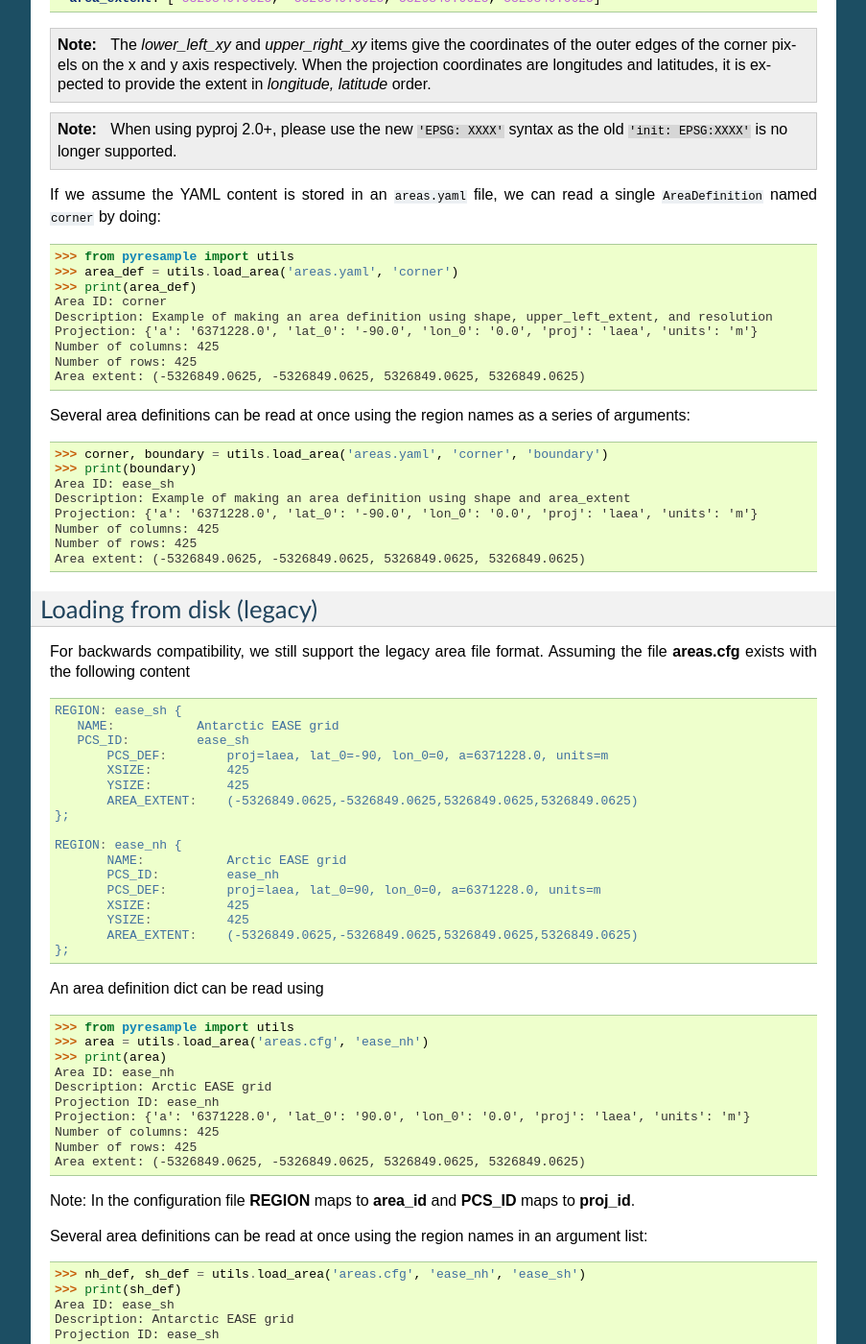
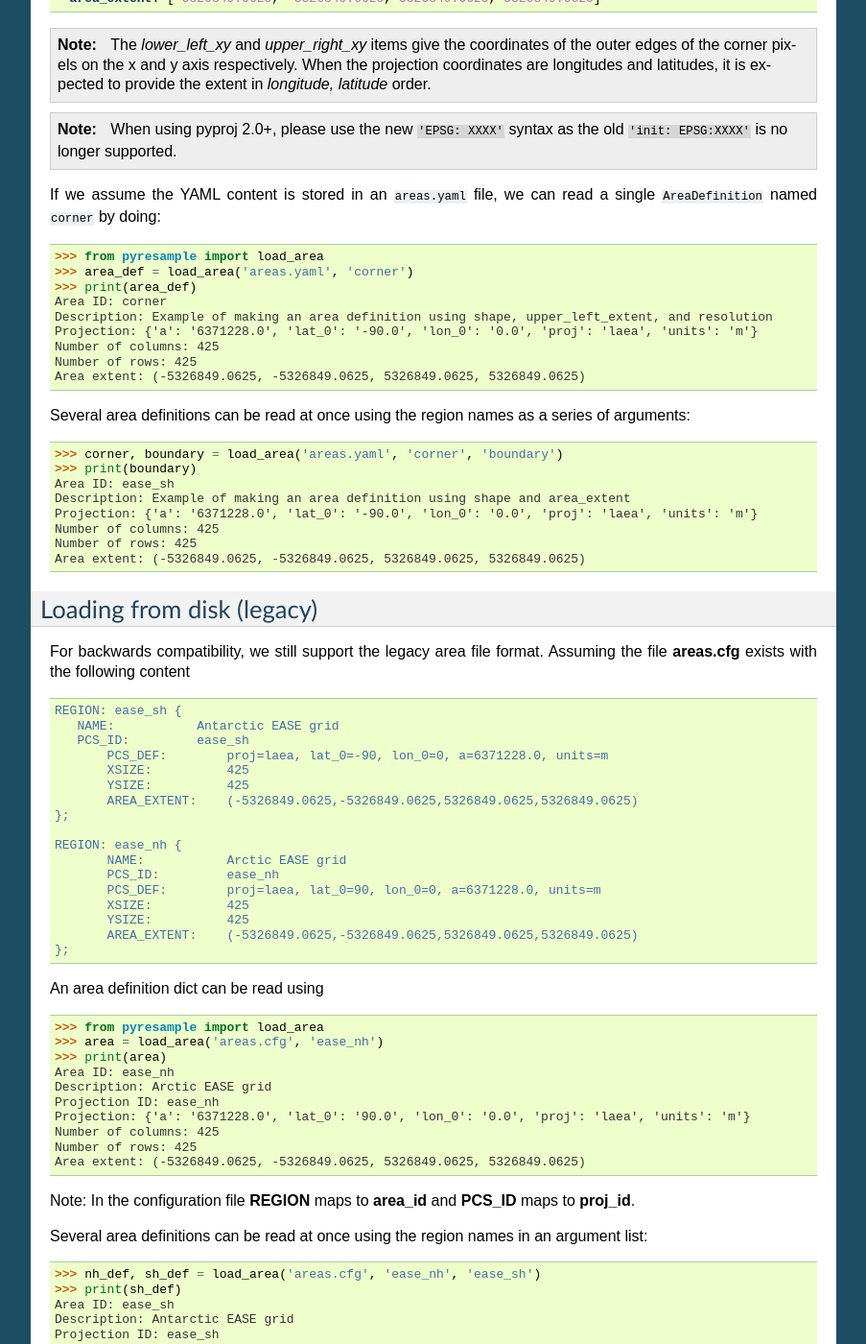
Before and after one commit to pytroll/pyresample, a Sphinx documentation site: the page built from docs/source/geometry_utils.rst, in a window 1280 px wide and 1400 px high, scrolled down 5451 px. Shown: the whole window at 96% size, without its empty margins (198-1101 px from the left). Built offline with Sphinx 7.4.7, drawn with Linux system fonts in a browser that asks for light colours.

Commit message:
Use new location of load_area in the docs

```diff
--- a/docs/source/geometry_utils.rst
+++ b/docs/source/geometry_utils.rst
@@ -212,10 +212,10 @@ from_ul_corner
 Loading from disk
 -----------------
 
-The :func:`~pyresample.utils.load_area` function can be used to
+The :func:`~pyresample.area_config.load_area` function can be used to
 parse area definitions from a configuration file by giving it the
-area file name and regions you wish to load. :func:`~pyresample.utils.load_area`
-takes advantage of :func:`~pyresample.utils.create_area_def`
+area file name and regions you wish to load. :func:`~pyresample.area_config.load_area`
+takes advantage of :func:`~pyresample.area_config.create_area_def`
 and hence allows for the same arguments in the on-disk file.
 Pyresample uses the YAML file format to store on-disk area definitions.
 Below is an example YAML configuration file showing the various ways
@@ -369,8 +369,8 @@ read a single ``AreaDefinition`` named ``corner`` by doing:
 
 .. doctest::
 
- >>> from pyresample import utils
- >>> area_def = utils.load_area('areas.yaml', 'corner')
+ >>> from pyresample import load_area
+ >>> area_def = load_area('areas.yaml', 'corner')
  >>> print(area_def)
  Area ID: corner
  Description: Example of making an area definition using shape, upper_left_extent, and resolution
@@ -384,7 +384,7 @@ series of arguments:
 
 .. doctest::
 
- >>> corner, boundary = utils.load_area('areas.yaml', 'corner', 'boundary')
+ >>> corner, boundary = load_area('areas.yaml', 'corner', 'boundary')
  >>> print(boundary)
  Area ID: ease_sh
  Description: Example of making an area definition using shape and area_extent
@@ -423,8 +423,8 @@ An area definition dict can be read using
 
 .. doctest::
 
- >>> from pyresample import utils
- >>> area = utils.load_area('areas.cfg', 'ease_nh')
+ >>> from pyresample import load_area
+ >>> area = load_area('areas.cfg', 'ease_nh')
  >>> print(area)
  Area ID: ease_nh
  Description: Arctic EASE grid
@@ -440,7 +440,7 @@ Several area definitions can be read at once using the region names in an argume
 
 .. doctest::
 
- >>> nh_def, sh_def = utils.load_area('areas.cfg', 'ease_nh', 'ease_sh')
+ >>> nh_def, sh_def = load_area('areas.cfg', 'ease_nh', 'ease_sh')
  >>> print(sh_def)
  Area ID: ease_sh
  Description: Antarctic EASE grid
```
